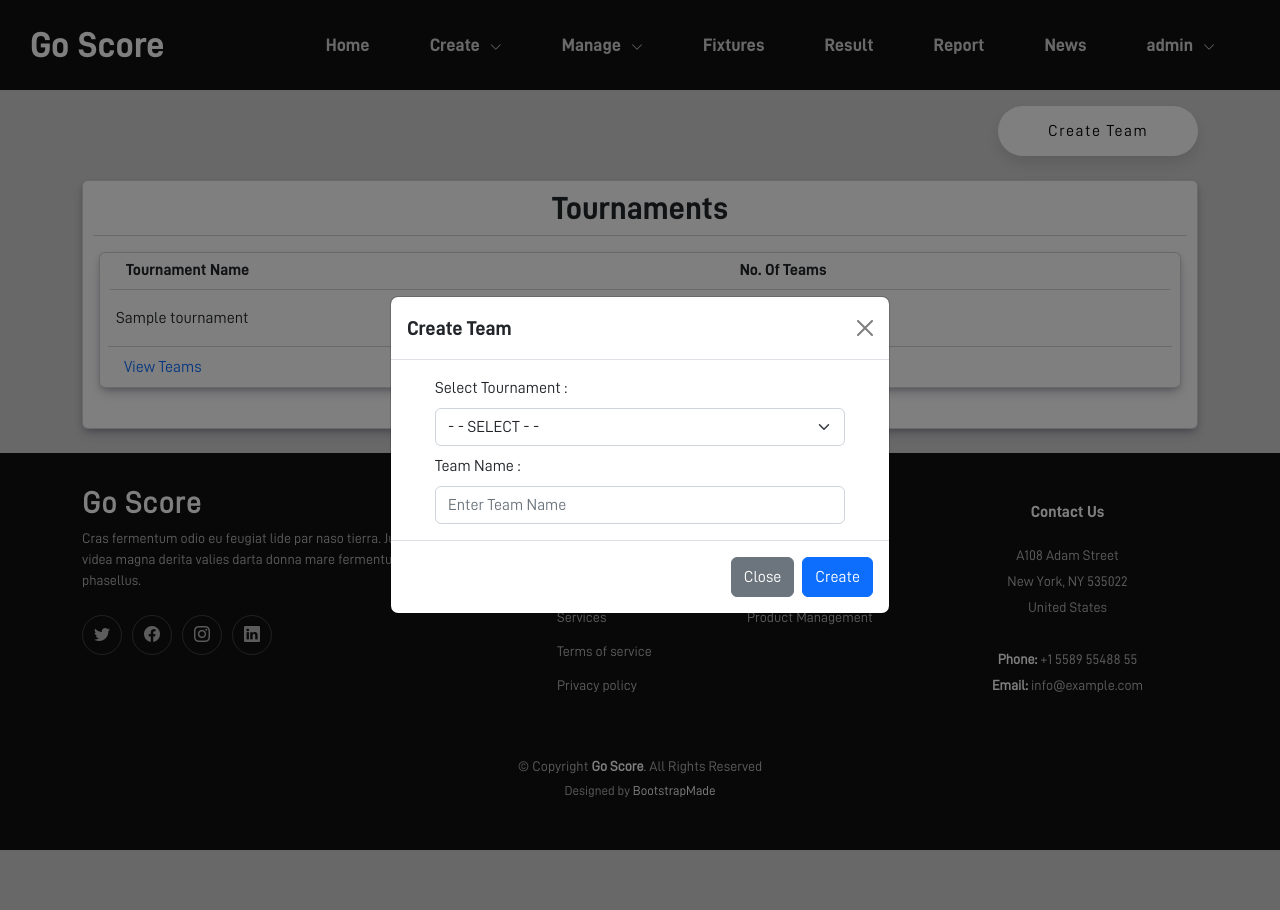
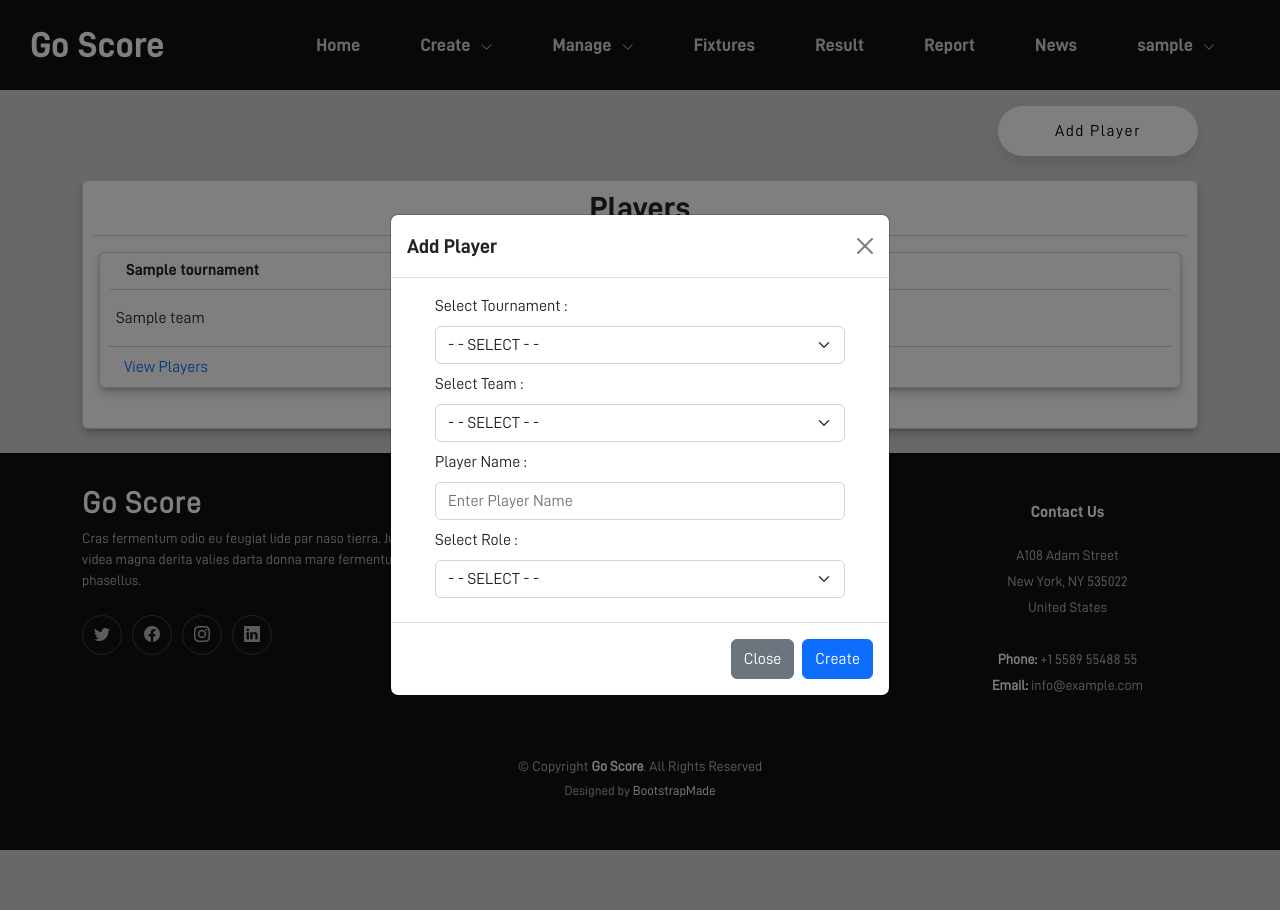
Before and after one commit to dineshg712/project, a PHP site: page /admin/ in a window 1280 px wide, after a click on "Add Player". Run offline with PHP 8.4, Linux system fonts and the light colour scheme; the visitor is signed in with stand-in values (Sample User, id 1); tables that the repository leaves empty or names only in its code hold one stand-in row (values such as "Sample post").

Commit message:
fourth commit

```diff
--- /dev/null
+++ b/admin/addplayer.php
@@ -0,0 +1,187 @@
+<?php
+if (isset($_POST['submit']) && $_POST['randcheck'] == $_SESSION['rand']) {
+    unset($_SESSION['rand']);
+    $sql = "SELECT `player_id` from player ORDER BY `player_id` DESC LIMIT 1";
+    $res = mysqli_query($conn, $sql);
+    if ($res) {
+        if ($res->num_rows > 0) {
+            $row = mysqli_fetch_assoc($res);
+            $player = $row['player_id'];
+        } else {
+            $player = "P000";
+        }
+    }
+    $value2 = substr($player, 1);
+    $value2 = $value2 + 1;
+    $value2 = sprintf('%03s', $value2);
+    $player_id = "P" . $value2;
+    $team_id = $_POST['sel_team'];
+    $player_name = $_POST['player_name'];
+    $role = $_POST['sel_role'];
+    $sql = "INSERT INTO player(`team_id`,`player_id`,`player_name`,`role`) VALUES ('$team_id','$player_id','$player_name','$role') ";
+    $res = mysqli_query($conn, $sql);
+}
+?>
+
+<div class="row mt-3">
+    <div class="flex-wrap">
+        <div class="col-12">
+            <button type="button" class="login-btn float-end" data-bs-toggle="modal" data-bs-target="#staticBackdrop" style="width:200px;">Add Player</button>
+        </div>
+    </div>
+</div>
+<div class="row mt-4 mb-4">
+    <div class="flex-wrap">
+        <div class="card">
+            <div class="card-header">
+                <h2 align="center">Players</h2>
+            </div>
+            <div class="card-body">
+                <?php
+                $sql = "SELECT * from team WHERE `status`= 0";
+                $res = mysqli_query($conn, $sql);
+                while ($row = mysqli_fetch_assoc($res)) {
+                    $t_id = $row['team_id'];
+                ?>
+                    <div class="card mb-4">
+                        <div class="card-header">
+                            <div class="row">
+                                <div class="col-7">
+                                    <?php
+                                    $sql1 = "SELECT * from tournament WHERE `tournament_id`='".$row['tournament_id']."' AND `status`= 0";
+                                    $res1 = mysqli_query($conn, $sql1);
+                                    if ($row1 = mysqli_fetch_assoc($res1)) {
+                                        echo "<h6>".$row1['tournament_name']."</h6>";
+                                    }
+                                    ?>
+                                </div>
+                                <div class="col-5">
+                                    <h6>No. of Players</h6>
+                                </div>
+                            </div>
+                        </div>
+                        <div class="card-body">
+                            <div class="row">
+                                <div class="col-7">
+                                    <?php echo $row['team_name']; ?>
+                                </div>
+                                <div class="col-5">
+                                    <?php
+                                    $sql2 = "SELECT COUNT(`player_id`) AS total FROM `player` WHERE `team_id`='$t_id'";
+                                    $res2 = mysqli_query($conn, $sql2);
+                                    $row2 = mysqli_fetch_assoc($res2);
+                                    echo $row2['total'];
+                                    ?>
+                                </div>
+                            </div>
+                        </div>
+                        <div class="card-footer mx-2">
+                            <a href="" onclick="openModal('<?php echo $t_id; ?>');" data-bs-toggle="modal" id="openModal">View Players</a>
+                        </div>
+                    </div>
+                <?php } ?>
+            </div>
+        </div>
+    </div>
+</div>
+<script>
+    function openModal(t_id) {
+        $.ajax({
+            url: 'viewplayers.php',
+            type: 'post',
+            data: {t_id:t_id},
+            success: setTimeout(function(){
+                    $("#view-players").load('viewplayers.php');
+                },200)
+        })
+    }
+</script>
+<!-- Modal -->
+<div class="modal fade" id="staticBackdrop" data-bs-backdrop="static" data-bs-keyboard="false" tabindex="-1" aria-labelledby="staticBackdropLabel" aria-hidden="true">
+    <div class="modal-dialog modal-dialog-centered">
+        <div class="modal-content">
+            <div class="modal-header">
+                <h5 class="modal-title" id="staticBackdropLabel">Add Player</h5>
+                <button type="button" class="btn-close" data-bs-dismiss="modal" aria-label="Close"></button>
+            </div>
+            <form action="" method="post">
+                <?php
+                $rand = rand();
+                $_SESSION['rand'] = $rand;
+                ?>
+                <input type="hidden" name="randcheck" value="<?php echo $rand; ?>">
+                <div class="modal-body">
+                    <div class="row mx-3 mb-2">
+                        <div class="form-group">
+                            <label for="sel_tour" class="form-label">Select Tournament :</label>
+                            <select name="sel_tour" id="sel_tour" class="form-select" onchange="tour_id(this.value);" required>
+                                <option value="">- - SELECT - -</option>
+                                <?php
+                                $sql = "SELECT * from tournament WHERE `status`= 0";
+                                $res = mysqli_query($conn, $sql);
+                                while ($row = mysqli_fetch_assoc($res)) {
+                                ?>
+                                    <option value="<?php echo $row['tournament_id'] ?>"><?php echo $row['tournament_name'] ?></option>
+                                <?php } ?>
+                            </select>
+                        </div>
+                    </div>
+                    <div class="row mx-3 mb-2">
+                        <div class="form-group">
+                            <label for="sel_team" class="form-label">Select Team :</label>
+                            <select name="sel_team" id="sel_team" class="form-select" required>
+                                <option value="">- - SELECT - -</option>
+                            </select>
+                        </div>
+                    </div>
+                    <div class="row mx-3 mb-2">
+                        <div class="form-group">
+                            <label for="player_name" class="form-label">Player Name :</label>
+                            <input type="text" class="form-control" id="player_name" name="player_name" placeholder="Enter Player Name" required>
+                        </div>
+                    </div>
+                    <div class="row mx-3 mb-2">
+                        <div class="form-group">
+                            <label for="sel_role" class="form-label">Select Role :</label>
+                            <select name="sel_role" id="sel_role" class="form-select" required>
+                                <option value="">- - SELECT - -</option>
+                                <option value="Batsman">Batsman</option>
+                                <option value="Bowler">Bowler</option>
+                                <option value="Allrounder">Allrounder</option>
+                                <option value="Bat & Wkt">Bat & Wkt</option>
+                                <option value="Batsman (C)">Batsman (C)</option>
+                                <option value="Bowler (C)">Bowler (C)</option>
+                                <option value="Allrounder (C)">Allrounder (C)</option>
+                                <option value="Bat & Wkt (C)">Bat & Wkt (C)</option>
+                            </select>
+                        </div>
+                    </div>
+                </div>
+                <div class="modal-footer">
+                    <button type="button" class="btn btn-secondary" data-bs-dismiss="modal">Close</button>
+                    <button type="submit" name="submit" class="btn btn-primary">Create</button>
+                </div>
+            </form>
+        </div>
+    </div>
+</div>
+<div id="view-players"></div>
+<script>
+    function tour_id(to_id) {
+        if(to_id != '') {
+            $('#sel_team').empty();
+            $.ajax({
+                url: 'selectteam.php',
+                type: 'post',
+                data: {selected_value: to_id},
+                success:function(response){
+                    $('#sel_team').html(response);
+                }
+            });
+        }
+        else {
+            $('#sel_team').empty();
+            $('#sel_team').html("<option value=''>- - SELECT - -</option>");
+        }
+    }
+</script>
--- a/admin/createteam.php
+++ b/admin/addteam.php
@@ -25,7 +25,7 @@ if (isset($_POST['submit']) && $_POST['randcheck'] == $_SESSION['rand']) {
 <div class="row mt-3">
     <div class="flex-wrap">
         <div class="col-12">
-            <button type="button" class="login-btn float-end" data-bs-toggle="modal" data-bs-target="#staticBackdrop" style="width:200px;">Create Team</button>
+            <button type="button" class="login-btn float-end" data-bs-toggle="modal" data-bs-target="#staticBackdrop" style="width:200px;">Add Team</button>
         </div>
     </div>
 </div>
@@ -33,7 +33,7 @@ if (isset($_POST['submit']) && $_POST['randcheck'] == $_SESSION['rand']) {
     <div class="flex-wrap">
         <div class="card">
             <div class="card-header">
-                <h2 align="center">Tournaments</h2>
+                <h2 align="center">Teams</h2>
             </div>
             <div class="card-body">
                 <?php
@@ -69,9 +69,6 @@ if (isset($_POST['submit']) && $_POST['randcheck'] == $_SESSION['rand']) {
                             </div>
                         </div>
                         <div class="card-footer mx-2">
-                            <form action="" id="myform">
-                                <input type="hidden" name="to_id" id="t_id" value="">
-                            </form>
                             <a href="" onclick="openModal('<?php echo $t_id; ?>');" data-bs-toggle="modal" id="openModal">View Teams</a>
                         </div>
                     </div>
@@ -97,7 +94,7 @@ if (isset($_POST['submit']) && $_POST['randcheck'] == $_SESSION['rand']) {
     <div class="modal-dialog modal-dialog-centered">
         <div class="modal-content">
             <div class="modal-header">
-                <h5 class="modal-title" id="staticBackdropLabel">Create Team</h5>
+                <h5 class="modal-title" id="staticBackdropLabel">Add Team</h5>
                 <button type="button" class="btn-close" data-bs-dismiss="modal" aria-label="Close"></button>
             </div>
             <form action="" method="post">
--- a/admin/createtournament.php
+++ b/admin/addtournament.php
@@ -26,7 +26,7 @@ if (isset($_POST['submit']) && $_POST['randcheck'] == $_SESSION['rand']) {
 <div class="row mt-3">
     <div class="flex-wrap">
         <div class="col-12">
-            <button type="button" class="login-btn float-end" data-bs-toggle="modal" data-bs-target="#staticBackdrop" style="width:200px;">Create Tournament</button>
+            <button type="button" class="login-btn float-end" data-bs-toggle="modal" data-bs-target="#staticBackdrop" style="width:200px;">Add Tournament</button>
         </div>
     </div>
 </div>
@@ -74,7 +74,7 @@ if (isset($_POST['submit']) && $_POST['randcheck'] == $_SESSION['rand']) {
     <div class="modal-dialog modal-dialog-centered">
         <div class="modal-content">
             <div class="modal-header">
-                <h5 class="modal-title" id="staticBackdropLabel">Create Tournament</h5>
+                <h5 class="modal-title" id="staticBackdropLabel">Add Tournament</h5>
                 <button type="button" class="btn-close" data-bs-dismiss="modal" aria-label="Close"></button>
             </div>
             <form action="" method="post">
--- a/admin/header.php
+++ b/admin/header.php
@@ -24,7 +24,7 @@
                 <li><a href="#">Result</a></li>
                 <li><a href="#">Report</a></li>
                 <li><a href="#">News</a></li>
-                <li class="dropdown"><a href="#" id="dropdown-link"><span>admin</span><i id="dropdown-link" class="bi bi-chevron-down dropdown-indicator"></i></a>
+                <li class="dropdown"><a href="#" id="dropdown-link"><span><?php echo $_SESSION['username']; ?></span><i id="dropdown-link" class="bi bi-chevron-down dropdown-indicator"></i></a>
                 <ul>
                     <li><a href="#">Change Password</a></li>
                     <li><a href="logout.php">Logout</a></li>
--- a/admin/index.php
+++ b/admin/index.php
@@ -27,6 +27,9 @@
         button {
             height: 40px;
         }
+        .table> :not(caption)>*>* {
+            text-align: center;
+        }
     </style>
 </head>
 <body>
@@ -36,8 +39,9 @@
     ?>
     <div class="container">
         <?php
-            // include('createtournament.php');
-            include('createteam.php');
+            // include('addtournament.php');
+            // include('addteam.php');
+            include('addplayer.php');
         ?>
         <div id="load-content"></div>
     </div>
--- a/admin/login.php
+++ b/admin/login.php
@@ -8,7 +8,7 @@ if (isset($_SESSION['username'])) {
 if (isset($_POST['submit'])) {
     $uname = $_POST['uname'];
     $pass = md5($_POST['pass']);
-    $sql = "SELECT * FROM `admin` WHERE `username`='$uname' AND `password`='$pass'";
+    $sql = "SELECT * FROM `admin` WHERE BINARY `username`= BINARY '$uname' AND `password`= '$pass'";
     $result = mysqli_query($conn, $sql);
     if ($result->num_rows > 0) {
         $row = mysqli_fetch_assoc($result);
@@ -50,7 +50,7 @@ if (isset($_POST['submit'])) {
                                 <label class="user-label">Username</label>
                             </div>
                             <div class="input-group">
-                                <input type="password" class="input" name="pass" value="<?php echo $pass ?>" autocomplete="off" required>
+                                <input type="password" class="input" name="pass" value="<?php echo $_POST['pass'] ?>" autocomplete="off" required>
                                 <label class="user-label">Password</label>
                             </div>
                             <button class="login-btn" name="submit">Submit</button>
```
Also changed, not shown: admin/selectteam.php (added, +13 -0 lines), admin/viewplayers.php (added, +43 -0 lines).
